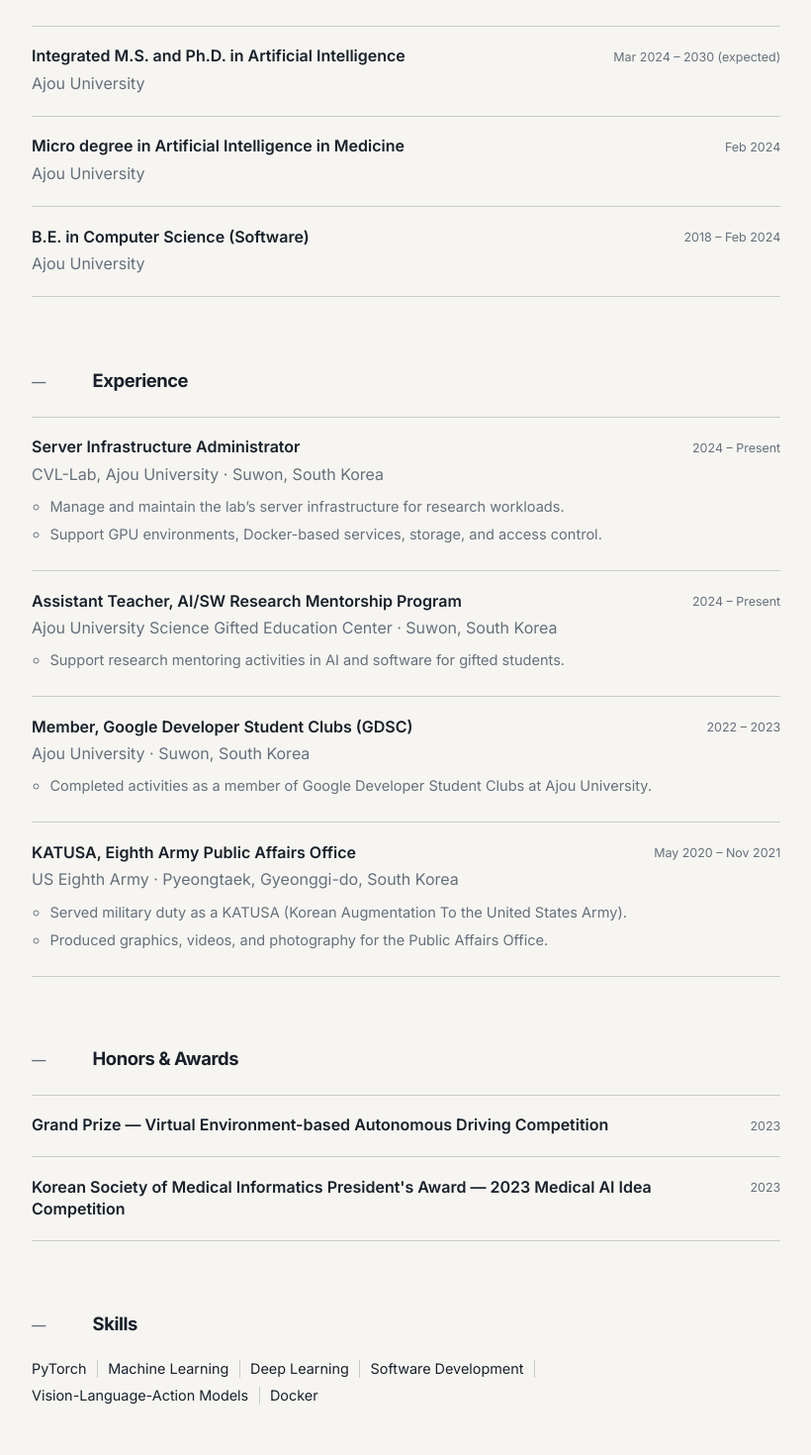
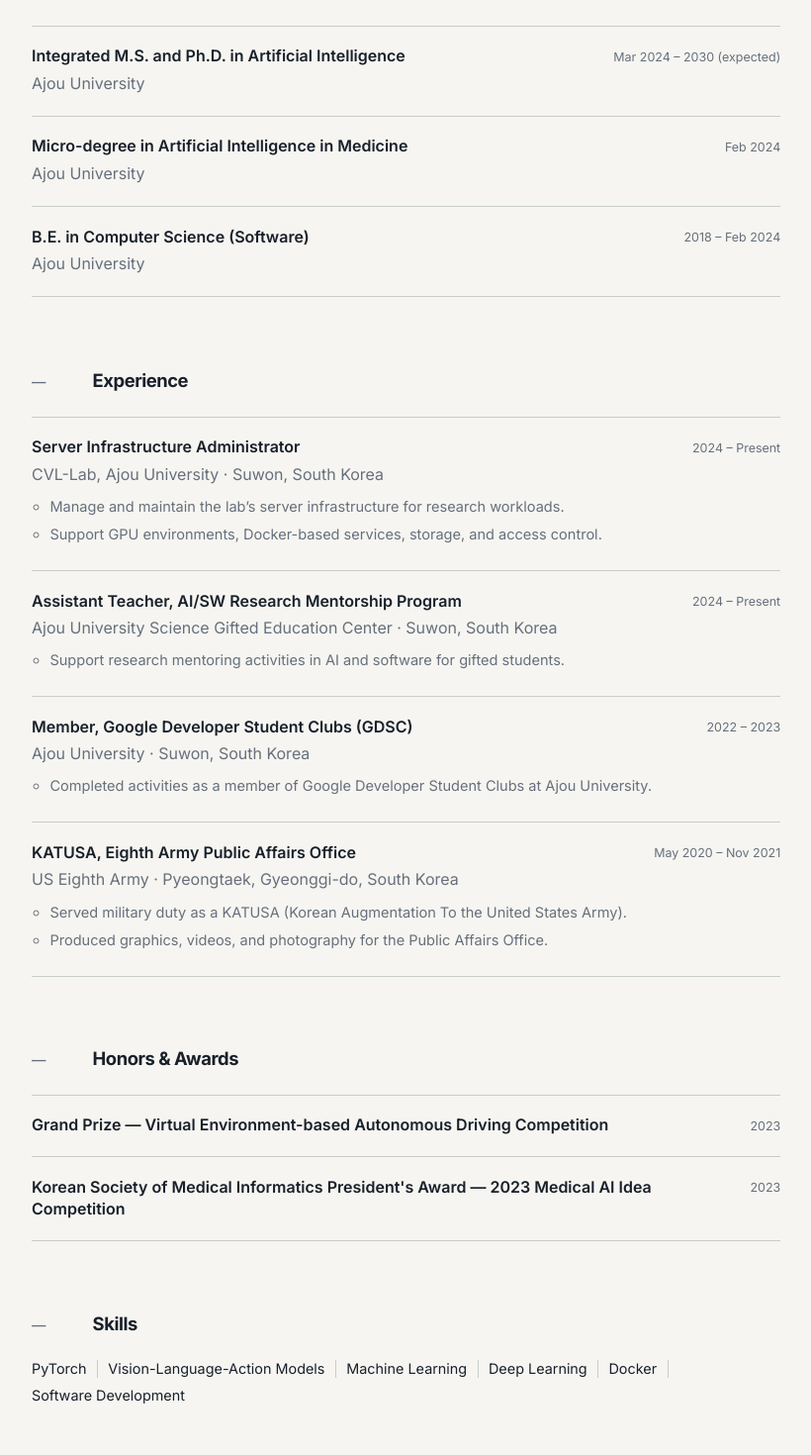
Before and after one commit to dh58319/dh58319.github.io, a React (Vite) app: page /#/ in a window 1280 px wide. Shown: the part 1560-3030 px from the top of the page at 99% size, without its empty margins (399-1219 px from the left). Built offline with nearby package versions, Linux system fonts and the light colour scheme; a web font is replaced by a local one.

Commit message:
data update

```diff
--- a/src/content/posts/hello-world.md
+++ b/src/content/posts/hello-world.md
@@ -4,8 +4,4 @@ date: 2026-06-18
 summary: Welcome to my blog.
 ---
 
-Welcome to my blog! This is where I will share notes on my research in machine
-learning, Vision-Language-Action models, and embodied AI.
-
-Stay tuned for posts about papers I find interesting, lessons from building real
-systems, and the occasional photography note.
+Welcome to my blog!
--- a/src/data.js
+++ b/src/data.js
@@ -100,7 +100,7 @@ export const education = [
     note: '',
   },
   {
-    degree: 'Micro degree in Artificial Intelligence in Medicine',
+    degree: 'Micro-degree in Artificial Intelligence in Medicine',
     org: 'Ajou University',
     period: 'Feb 2024',
     note: '',
@@ -115,11 +115,11 @@ export const education = [
 
 export const skills = [
   'PyTorch',
+  'Vision-Language-Action Models',
   'Machine Learning',
   'Deep Learning',
+  'Docker',
   'Software Development',
-  'Vision-Language-Action Models',
-  'Docker'
 ]
 
 export const awards = [
```
